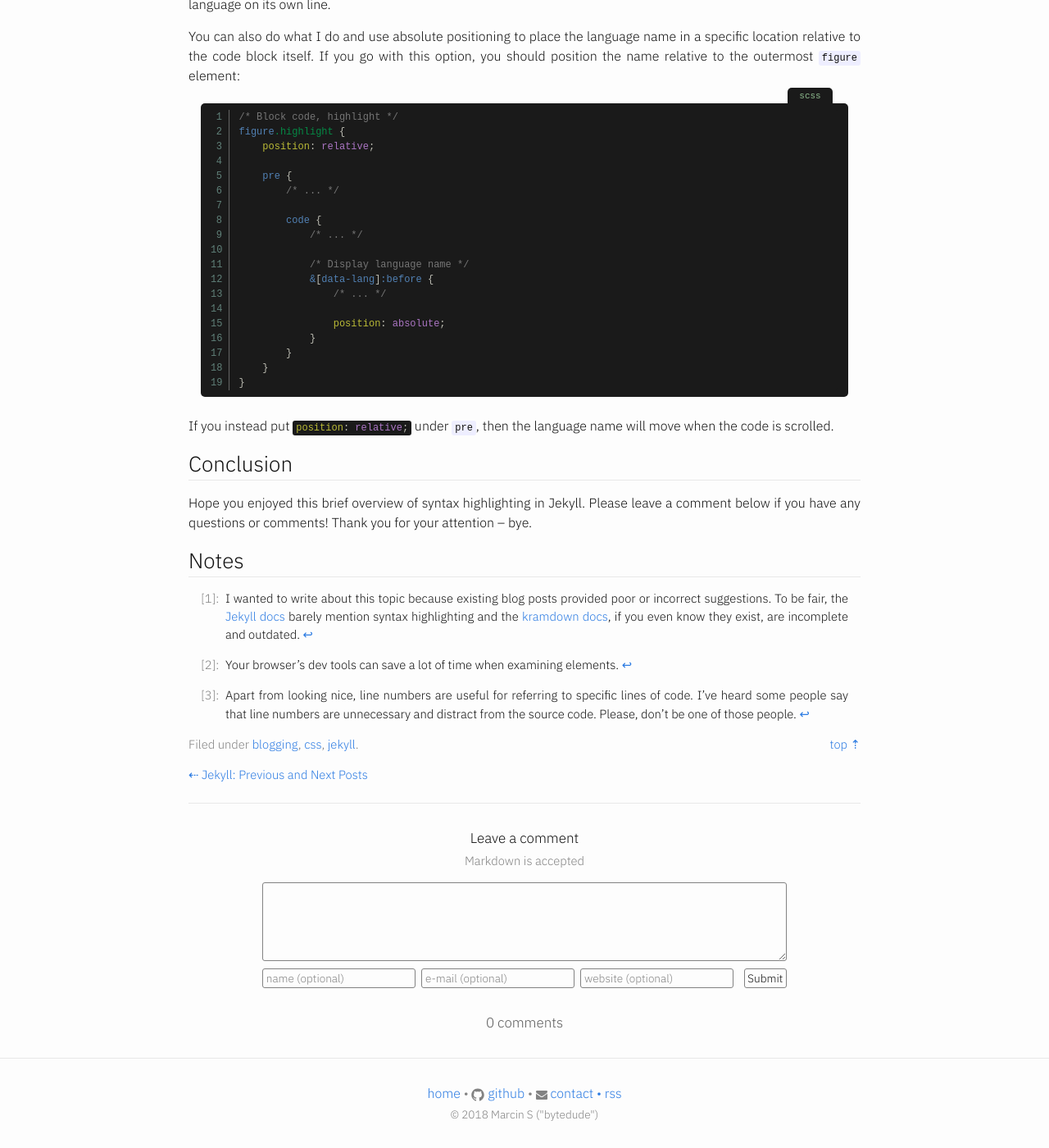
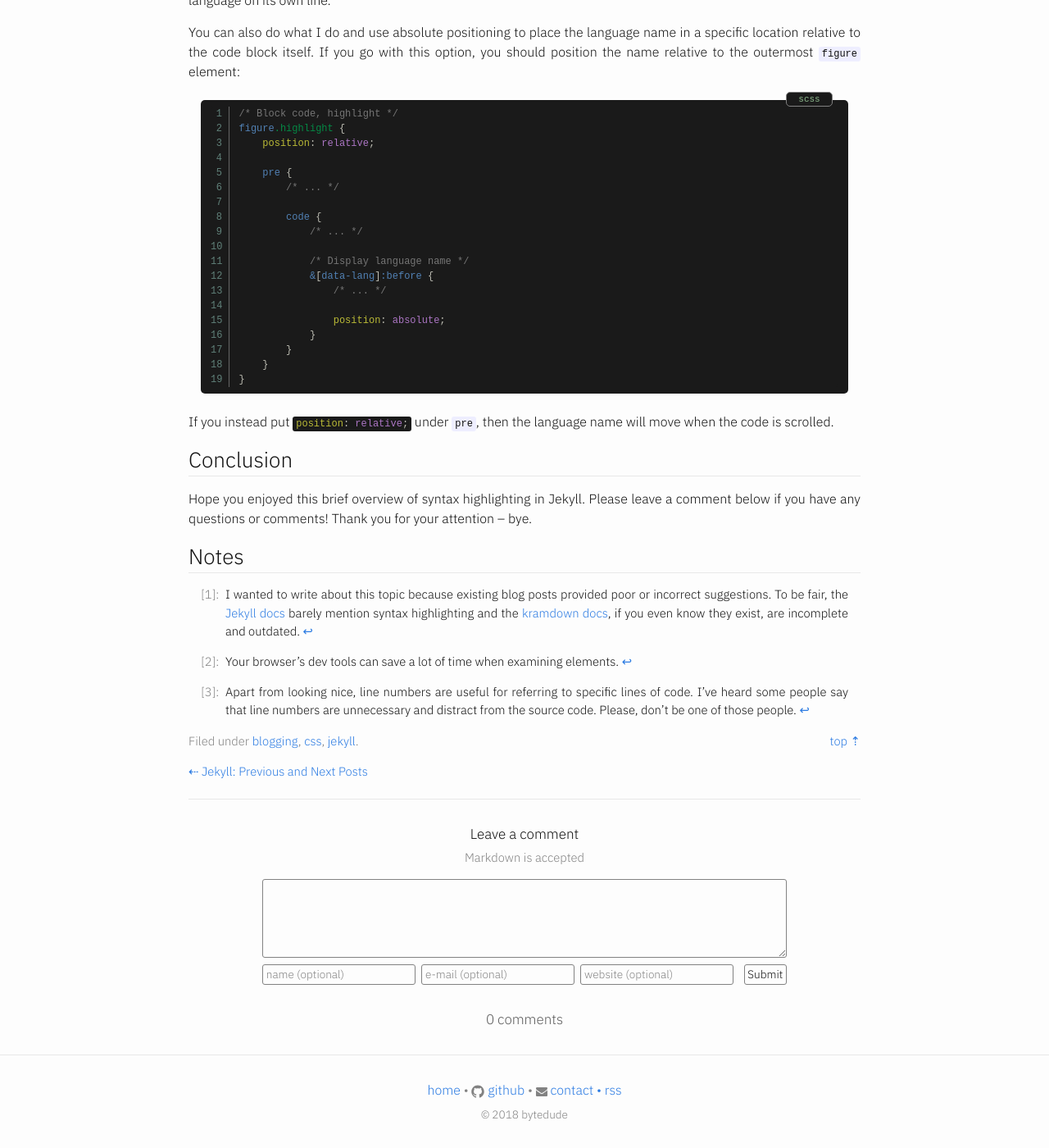
Before and after one commit to mrcnski/signor.dev, a Jekyll site: the page built from _posts/2018-05-14-jekyll-syntax-highlighting-and-line-numbers.md, in a window 1280 px wide and 1400 px high, scrolled down 9449 px. Shown: the whole window at 82% size. Built offline with Jekyll 4.4.1, drawn with Linux system fonts in a browser that asks for light colours.

Commit message:
make more visual improvements

```diff
--- a/_includes/footer.html
+++ b/_includes/footer.html
@@ -14,7 +14,7 @@
     </div>
 
     <div class="copyright">
-      © {{ site.copyright_year }} {{ site.author }} ("bytedude")
+      © {{ site.copyright_year }} bytedude
     </div>
   </div>
 
--- a/_sass/minutia/_layout.scss
+++ b/_sass/minutia/_layout.scss
@@ -57,7 +57,7 @@
     color: $gray;
     text-align: center;
 
-    margin-bottom: $spacing-unit / 8;
+    margin-bottom: $spacing-unit / 4;
 
     > a {
         white-space: nowrap;
@@ -463,14 +463,8 @@ $line-height: 1.3;
     cursor: pointer;
     display: inline-block;
 
-    border: 1px solid $mild-gray;
     color: $blue;
     margin-bottom: $spacing-unit / 2;
-    padding: 2px 8px;
-    font-size: $small-font-size;
-
-    // width: 170px;
-    text-align: center;
 
     /* Prevent text selection */
     -webkit-touch-callout: none;
@@ -487,8 +481,6 @@ input#spoiler-check {
 
 /* Show */
 input ~ .spoiler {
-    background-color: $background-color;
-
     &:before {
         content: '\2039  ';
     }
@@ -502,8 +494,6 @@ input ~ .spoiler {
 
 /* Hide */
 input:checked ~ .spoiler {
-    background-color: $lightest-gray;
-
     &:before {
         content: '\203A  ';
     }
@@ -516,7 +506,7 @@ input:checked ~ .spoiler {
 }
 
 input:hover ~ .spoiler {
-    box-shadow: 2px 2px 2px 0px $light-gray;
+    // box-shadow: 2px 2px 2px 0px $light-gray;
 }
 
 /* TOC */
--- a/_sass/minutia/_syntax-highlighting.scss
+++ b/_sass/minutia/_syntax-highlighting.scss
@@ -87,12 +87,16 @@ figure.highlight, div.highlight {
                 right: 34px; // 15 + 19
 
                 font-size: 11px;
-                top: -19px;
+                top: -10px;
                 padding-left:  $spacing-unit / 4;
                 padding-right: $spacing-unit / 4;
-                padding-top: 2px;
+
+                border: 1px solid $gray;
                 border-top-left-radius: 5px;
                 border-top-right-radius: 5px;
+                border-bottom-left-radius: 5px;
+                border-bottom-right-radius: 5px;
+
                 min-width: 40px;
                 text-align: center;
 
```
